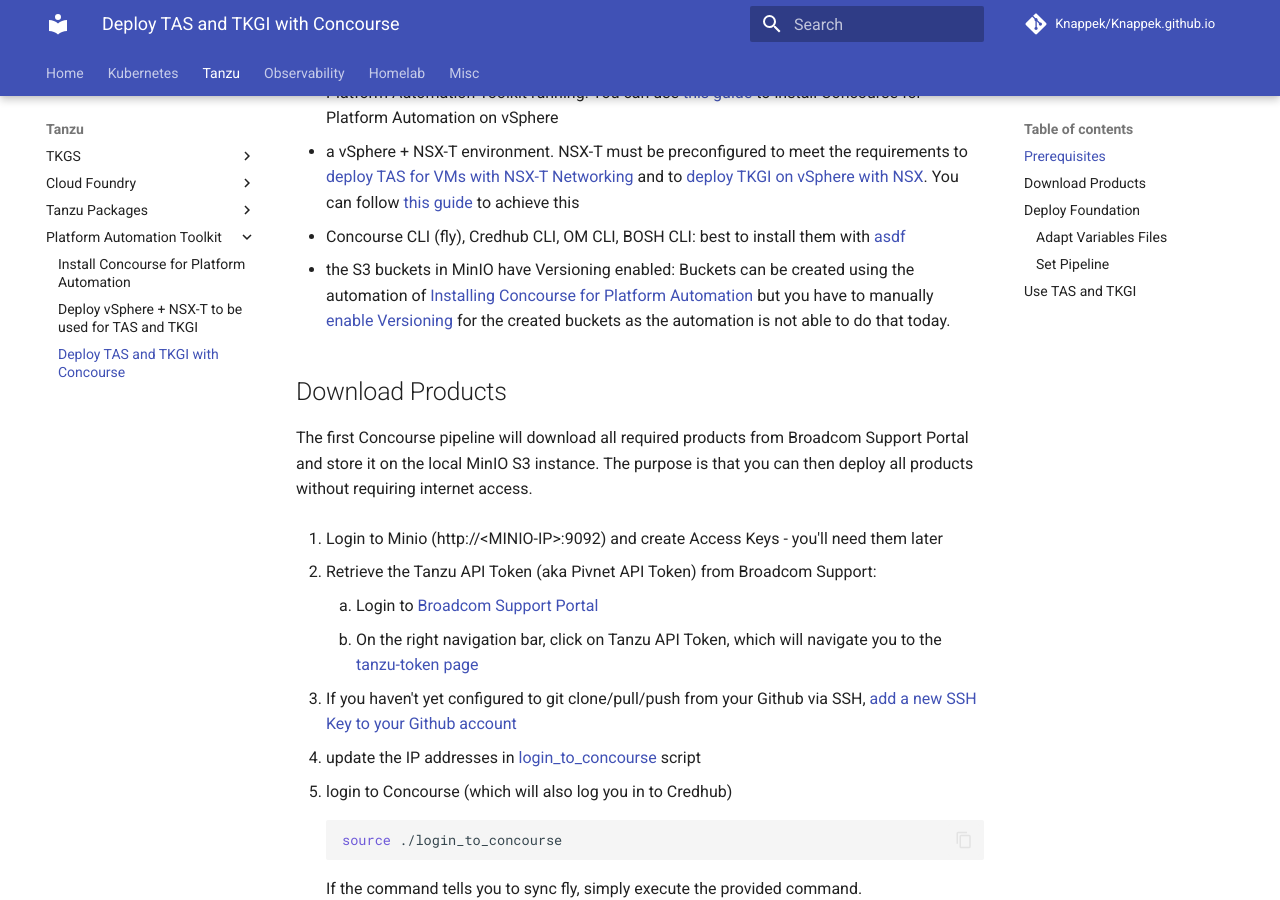
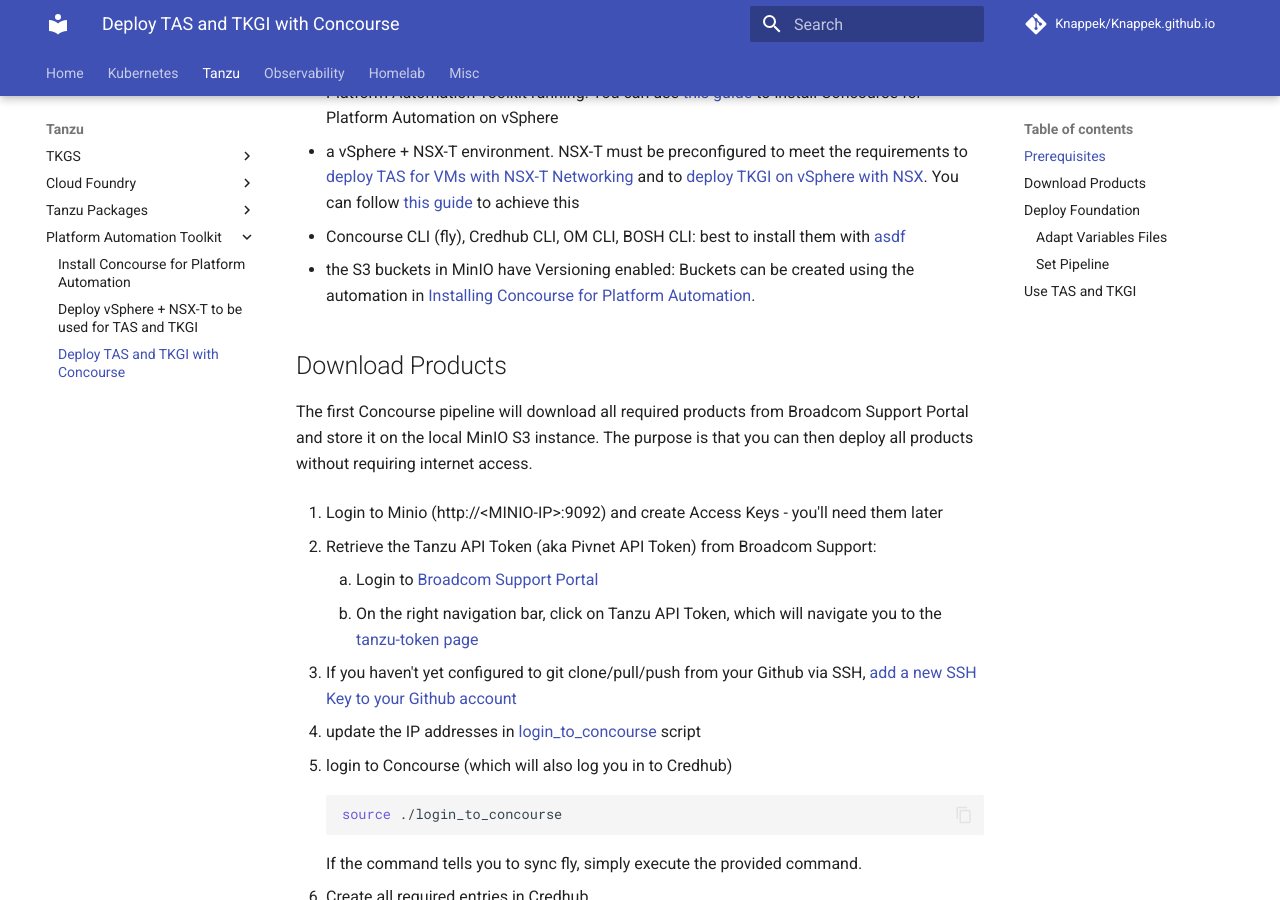
Before and after one commit to Knappek/Knappek.github.io, an MkDocs documentation site: the page built from docs/tanzu/platform-automation-toolkit/deploy-tas-tkgi-with-concourse.md, in a window 1280 px wide and 900 px high, scrolled down 461 px. Built offline with MkDocs 1.6.1 and Material for MkDocs 9.7.7, drawn with Linux system fonts in a browser that asks for light colours; comment, search, counter and statistics services are not loaded.

Commit message:
manually enabling s3 bucket versioning not required anymore

```diff
--- a/docs/tanzu/platform-automation-toolkit/deploy-tas-tkgi-with-concourse.md
+++ b/docs/tanzu/platform-automation-toolkit/deploy-tas-tkgi-with-concourse.md
@@ -12,7 +12,7 @@
 - Platform Automation Toolkit running: You can use [this guide](./install-concourse-for-platform-automation.md) to install Concourse for Platform Automation on vSphere
 - a vSphere + NSX-T environment. NSX-T must be preconfigured to meet the requirements to [deploy TAS for VMs with NSX-T Networking](https://docs.vmware.com/en/VMware-Tanzu-Application-Service/5.0/tas-for-vms/vsphere-nsx-t.html) and to [deploy TKGI on vSphere with NSX](https://docs.vmware.com/en/VMware-Tanzu-Kubernetes-Grid-Integrated-Edition/1.20/tkgi/GUID-vsphere-nsxt-index-install.html). You can follow [this guide](./deploy-vsphere-with-nsxt-for-tas-tkgi.md) to achieve this
 - Concourse CLI (fly), Credhub CLI, OM CLI, BOSH CLI: best to install them with [asdf](https://github.com/vmware-tanzu/tanzu-plug-in-for-asdf)
-- the S3 buckets in MinIO have Versioning enabled: Buckets can be created using the automation of [Installing Concourse for Platform Automation](./install-concourse-for-platform-automation.md) but you have to manually [enable Versioning](https://min.io/docs/minio/linux/administration/object-management/object-versioning.html#enable-bucket-versioning) for the created buckets as the automation is not able to do that today.
+- the S3 buckets in MinIO have Versioning enabled: Buckets can be created using the automation in [Installing Concourse for Platform Automation](./install-concourse-for-platform-automation.md).
 
 ## Download Products
 
```
